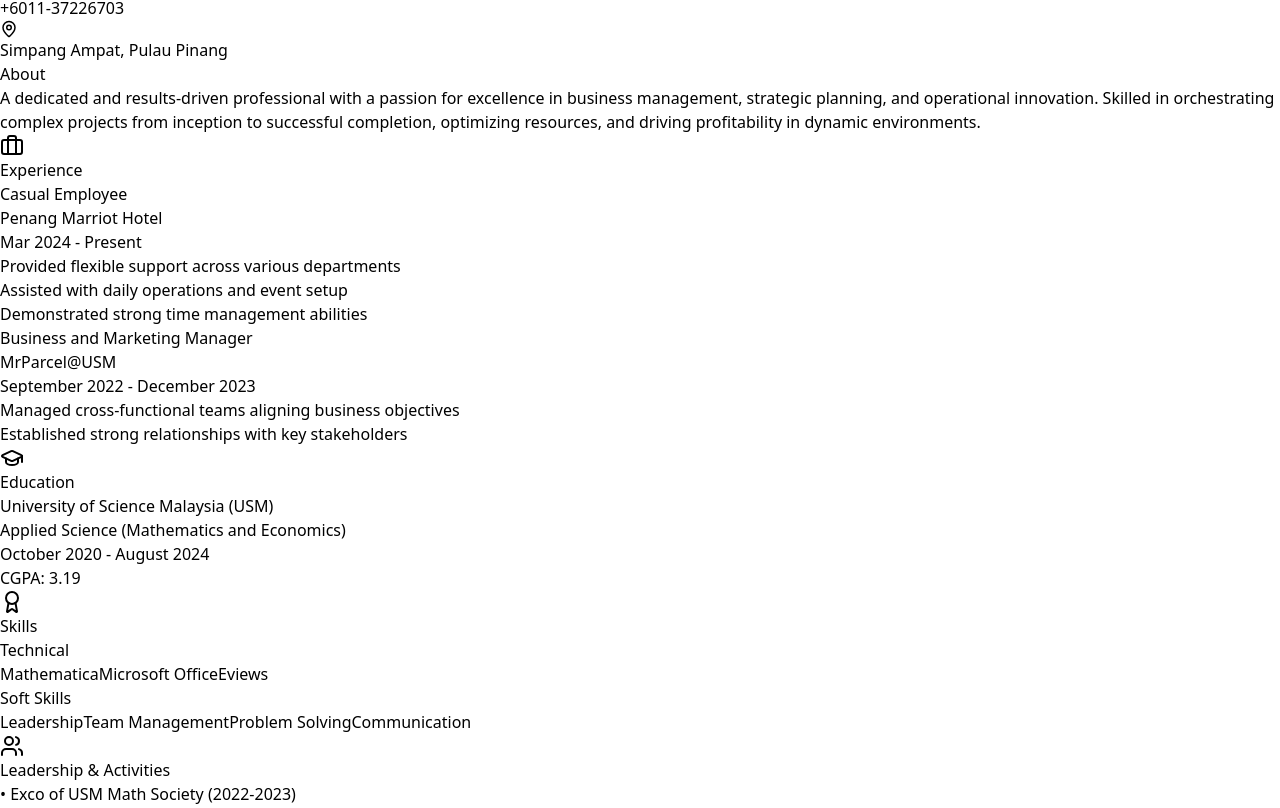
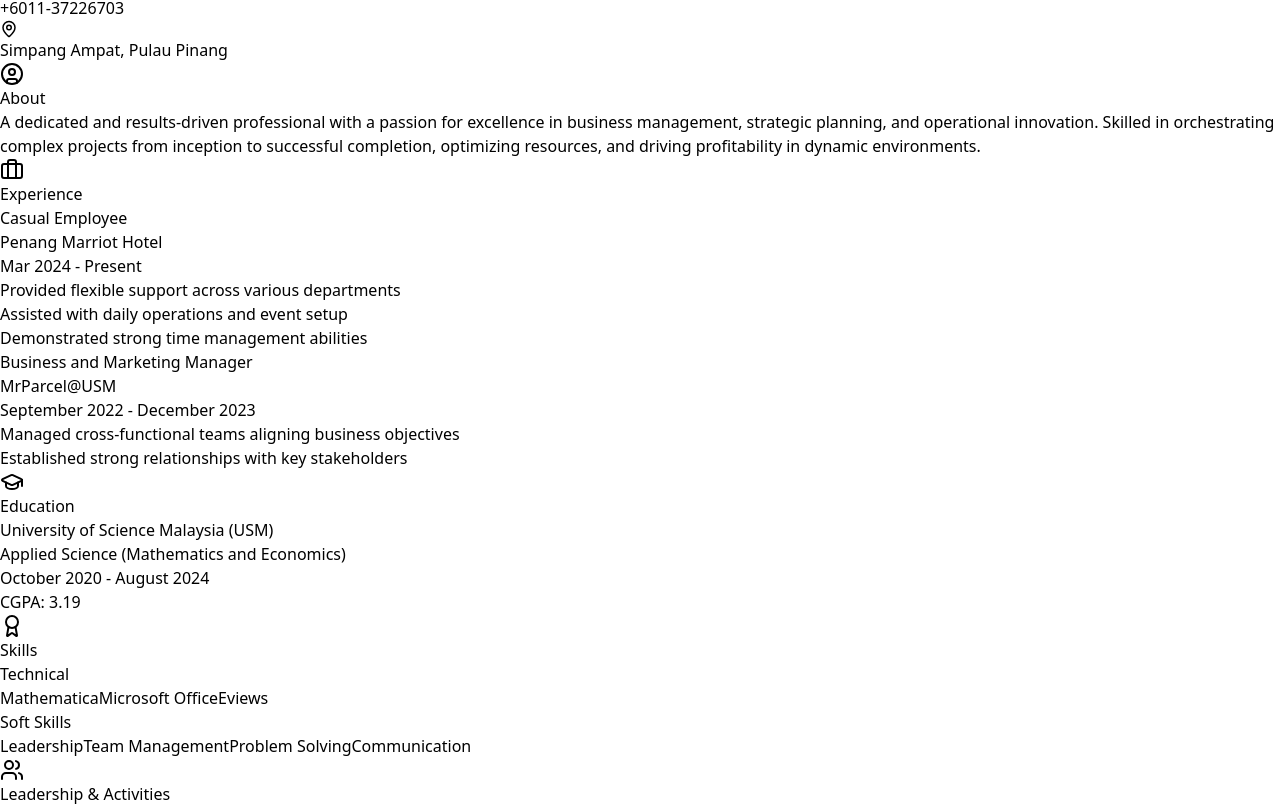
Before and after one commit to husnawork/portfolio, a React (Vite) app: page / in a window 1280 px wide. Shown: the part 412-1220 px from the top of the page. Built offline with nearby package versions, Linux system fonts and the light colour scheme.

Commit message:
Update App.jsx

```diff
--- a/src/App.jsx
+++ b/src/App.jsx
@@ -2,6 +2,20 @@ import React from 'react';
 import { Briefcase, GraduationCap, Award, Users, Mail, Phone, MapPin, UserCircle } from 'lucide-react';
 
 export default function App() {
+  // Section header component for consistent styling
+  const SectionHeader = ({ icon: Icon, title }) => (
+    <div className="border-b border-gray-200 pb-4 mb-6">
+      <div className="flex items-center gap-3">
+        <div className="bg-blue-50 p-2 rounded-lg">
+          <Icon className="text-blue-600 w-5 h-5" />
+        </div>
+        <h2 className="text-xl font-semibold bg-gradient-to-r from-blue-600 to-blue-800 bg-clip-text text-transparent">
+          {title}
+        </h2>
+      </div>
+    </div>
+  );
+
   return (
     <div className="min-h-screen bg-gray-50">
       {/* Header/Profile Section with Banner and Image */}
@@ -45,7 +59,7 @@ export default function App() {
       <main className="max-w-4xl mx-auto py-8 px-4">
         {/* About Section */}
         <section className="bg-white rounded-lg shadow p-6 mb-6">
-          <h2 className="text-xl font-semibold mb-4">About</h2>
+          <SectionHeader icon={UserCircle} title="About" />
           <p className="text-gray-600">
             A dedicated and results-driven professional with a passion for excellence in business management, strategic planning, and
             operational innovation. Skilled in orchestrating complex projects from inception to successful completion, optimizing
@@ -55,11 +69,7 @@ export default function App() {
 
         {/* Experience Section */}
         <section className="bg-white rounded-lg shadow p-6 mb-6">
-          <div className="flex items-center gap-2 mb-4">
-            <Briefcase className="text-gray-600" />
-            <h2 className="text-xl font-semibold">Experience</h2>
-          </div>
-
+          <SectionHeader icon={Briefcase} title="Experience" />
           <div className="space-y-6">
             <div>
               <h3 className="font-semibold">Casual Employee</h3>
@@ -86,11 +96,7 @@ export default function App() {
 
         {/* Education Section */}
         <section className="bg-white rounded-lg shadow p-6 mb-6">
-          <div className="flex items-center gap-2 mb-4">
-            <GraduationCap className="text-gray-600" />
-            <h2 className="text-xl font-semibold">Education</h2>
-          </div>
-
+          <SectionHeader icon={GraduationCap} title="Education" />
           <div className="space-y-4">
             <div>
               <h3 className="font-semibold">University of Science Malaysia (USM)</h3>
@@ -103,11 +109,7 @@ export default function App() {
 
         {/* Skills Section */}
         <section className="bg-white rounded-lg shadow p-6 mb-6">
-          <div className="flex items-center gap-2 mb-4">
-            <Award className="text-gray-600" />
-            <h2 className="text-xl font-semibold">Skills</h2>
-          </div>
-
+          <SectionHeader icon={Award} title="Skills" />
           <div className="grid grid-cols-1 md:grid-cols-2 gap-4">
             <div>
               <h3 className="font-semibold mb-2">Technical</h3>
@@ -135,11 +137,7 @@ export default function App() {
 
         {/* Activities Section */}
         <section className="bg-white rounded-lg shadow p-6 mb-6">
-          <div className="flex items-center gap-2 mb-4">
-            <Users className="text-gray-600" />
-            <h2 className="text-xl font-semibold">Leadership & Activities</h2>
-          </div>
-
+          <SectionHeader icon={Users} title="Leadership & Activities" />
           <ul className="space-y-2 text-gray-600">
             <li>• Exco of USM Math Society (2022-2023)</li>
             <li>• Vice Project Director of KRU Outdoor Safety Seminar (2024)</li>
@@ -150,11 +148,7 @@ export default function App() {
 
         {/* References Section */}
         <section className="bg-white rounded-lg shadow p-6">
-          <div className="flex items-center gap-2 mb-4">
-            <UserCircle className="text-gray-600" />
-            <h2 className="text-xl font-semibold">References</h2>
-          </div>
-
+          <SectionHeader icon={UserCircle} title="References" />
           <div className="grid grid-cols-1 md:grid-cols-2 gap-6">
             <div className="space-y-2">
               <h3 className="font-semibold">Dr. Nurul Syafiah Binti Abd Naeeim</h3>
```
